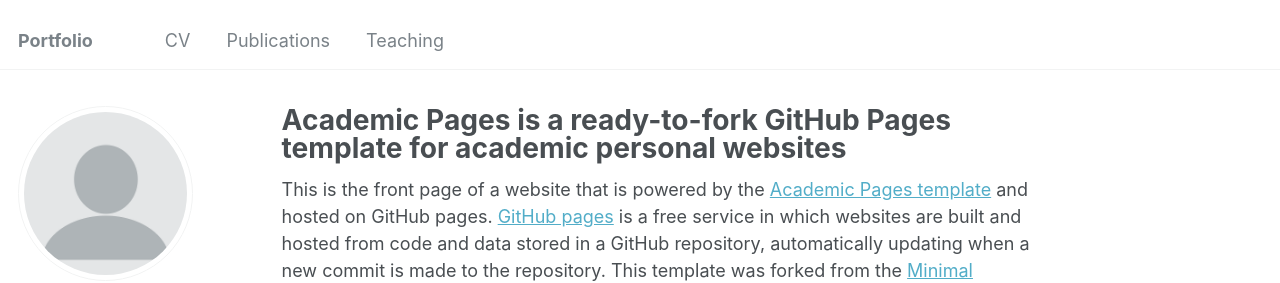
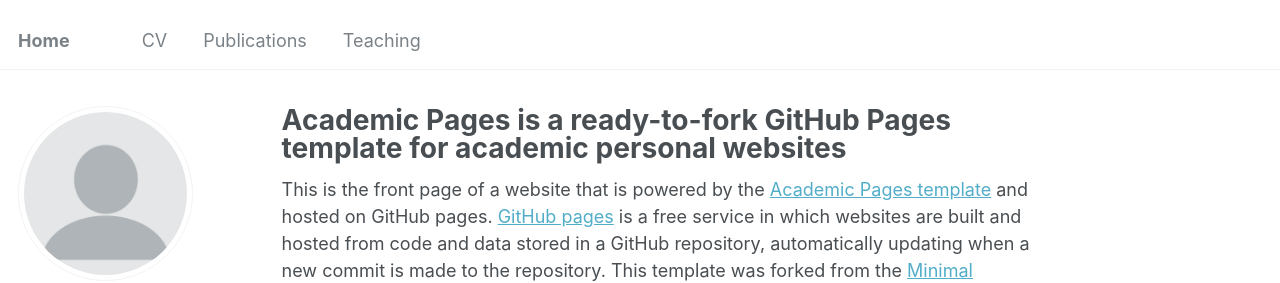
Before and after one commit to Amirmasoud-R/Portfolio, a Jekyll site: the page built from _pages/about.md, in a window 1280 px wide. Shown: the top 283 px of the page. Built offline with Jekyll 4.4.1, drawn with Linux system fonts in a browser that asks for light colours.

Commit message:
Update _config.yml

```diff
--- a/_config.yml
+++ b/_config.yml
@@ -8,7 +8,7 @@
 
 # Basic Site Settings
 locale                   : "en-US"
-title                    : "Portfolio"
+title                    : "Home"
 title_separator          : "-"
 name                     : &name "Amirmasoud Razavi"
 description              : &description "personal description"
```
